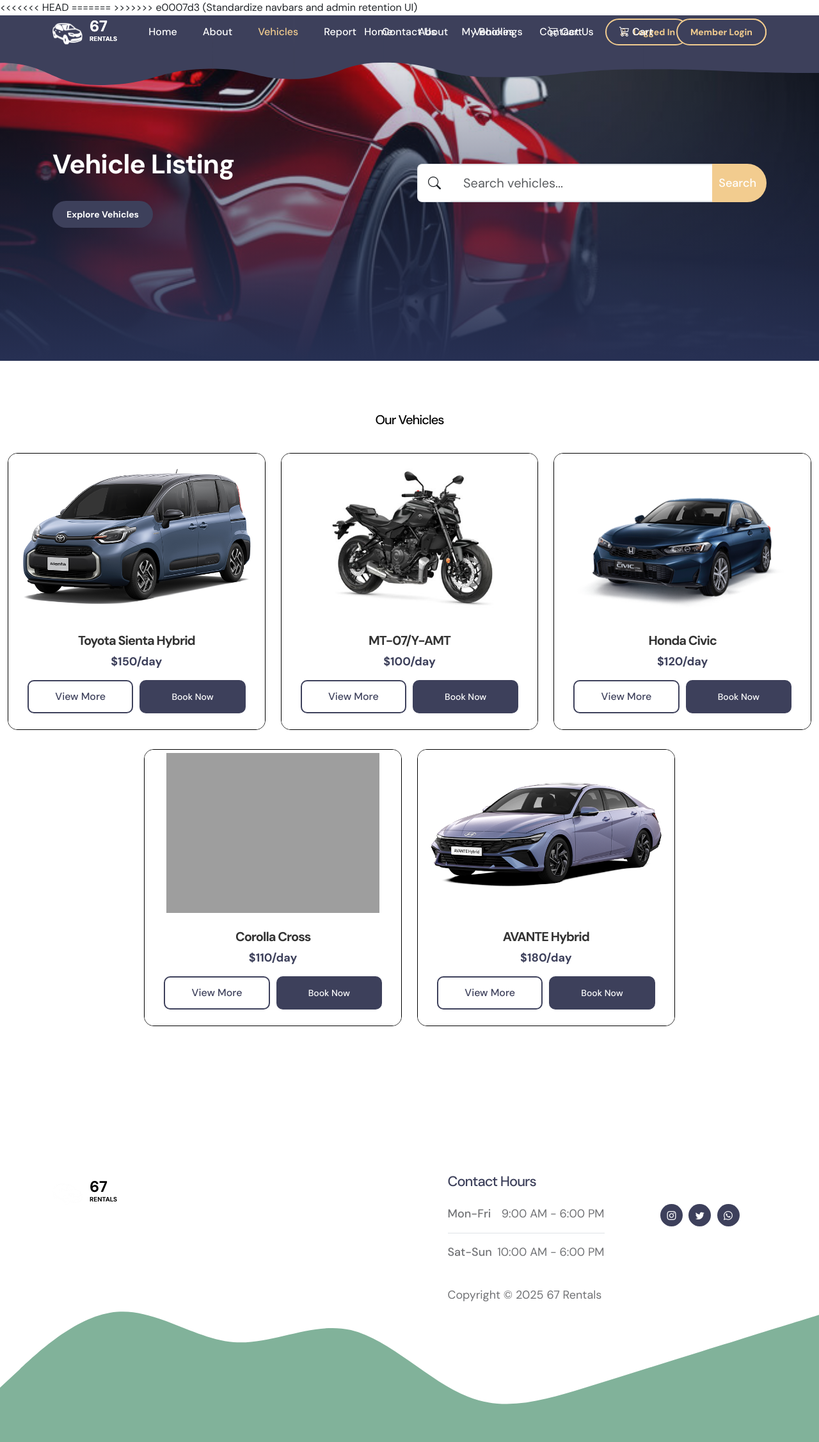
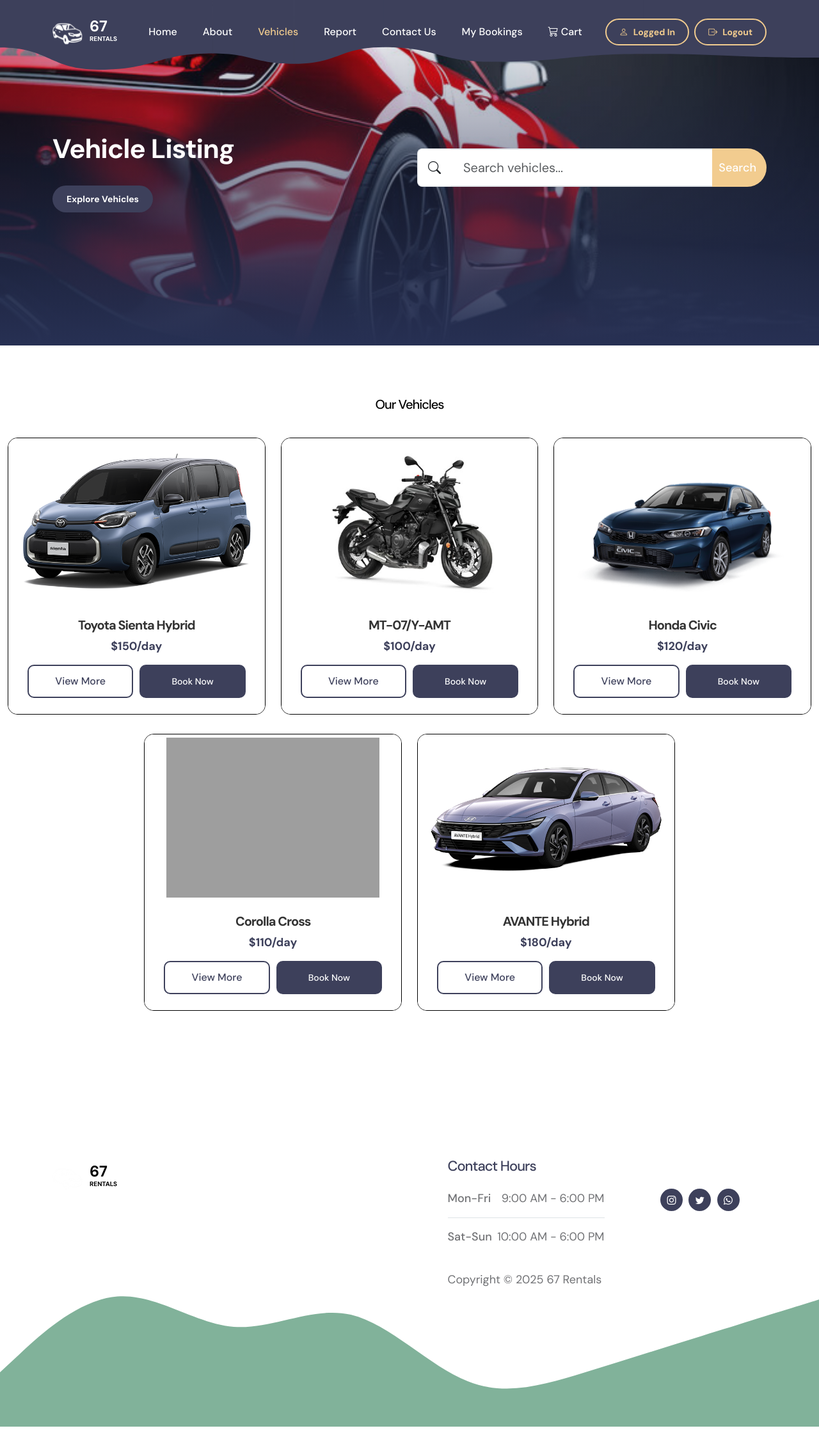
Before and after one commit to hrjwp/67-rentals, a Flask app: page /vehicle_listing_logged in a window 1280 px wide. Shown: the whole page at 64% size. After the commit the page ends 2230 px from the top, so only its background shows below. Run offline with Flask 3, Linux system fonts and the light colour scheme; some libraries are stand-ins or nearby versions; grey boxes are pictures that could not be loaded.

Commit message:
fixed navbar

```diff
--- a/templates/vehicle_listing_logged.html
+++ b/templates/vehicle_listing_logged.html
@@ -249,7 +249,6 @@
         <main>
 
 <!-- Navbar -->
-<<<<<<< HEAD
             <nav class="navbar navbar-expand-lg">
                 <div class="container">
                     <a class="navbar-brand d-flex align-items-center" href="{{ url_for('index_logged') }}">
@@ -318,9 +317,6 @@
                     </div>
                 </div>
             </nav>
-=======
-            {% include 'partials/navbar_tiya.html' %}
->>>>>>> e0007d3 (Standardize navbars and admin retention UI)
 
                 <div class="offcanvas offcanvas-end" data-bs-scroll="true" tabindex="-1" id="offcanvasExample" aria-labelledby="offcanvasExampleLabel">
                     <div class="offcanvas-header">
```
